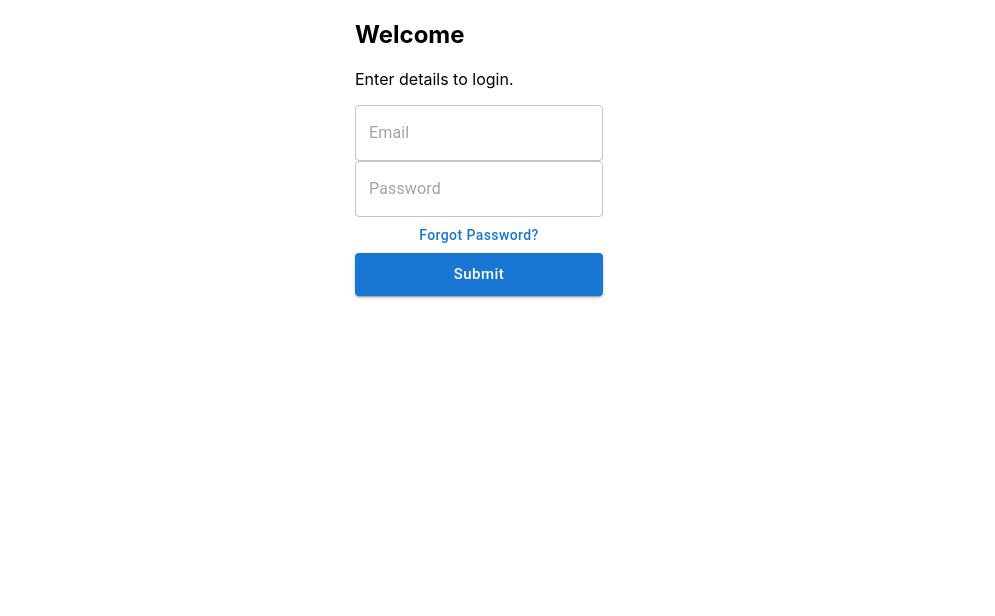
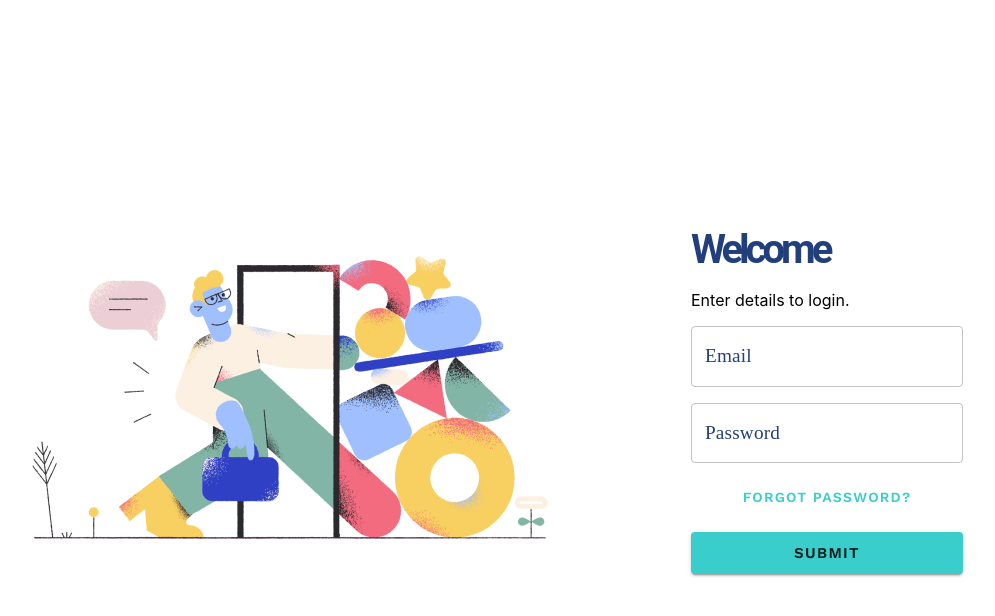
Before and after one commit to Edema-wxd/lenqr-react, a React (Create React App) app: page / in a window 1280 px wide. Shown: the top 616 px of the page, without its empty margins (161-1156 px from the left). Built offline with nearby package versions, Linux system fonts and the light colour scheme.

Commit message:
Done with basic Sigin

```diff
--- a/public/index.html
+++ b/public/index.html
@@ -15,6 +15,12 @@
       user's mobile device or desktop. See https://developers.google.com/web/fundamentals/web-app-manifest/
     -->
     <link rel="manifest" href="%PUBLIC_URL%/manifest.json" />
+    <link rel="preconnect" href="https://fonts.googleapis.com" />
+    <link rel="preconnect" href="https://fonts.gstatic.com" crossorigin />
+    <link
+      href="https://fonts.googleapis.com/css2?family=Work+Sans:ital,wght@0,100;0,200;0,300;0,400;0,500;0,600;0,700;0,800;0,900;1,100;1,200;1,300;1,400;1,500;1,600;1,700;1,800;1,900&display=swap"
+      rel="stylesheet"
+    />
     <!--
       Notice the use of %PUBLIC_URL% in the tags above.
       It will be replaced with the URL of the `public` folder during the build.
@@ -24,7 +30,7 @@
       work correctly both with client-side routing and a non-root public URL.
       Learn how to configure a non-root public URL by running `npm run build`.
     -->
-    <title>React App</title>
+    <title>Lenderqr Demo</title>
   </head>
   <body>
     <noscript>You need to enable JavaScript to run this app.</noscript>
--- a/src/App.jsx
+++ b/src/App.jsx
@@ -1,19 +1,77 @@
 import React from "react";
 import { BrowserRouter, Routes, Route } from "react-router-dom";
+
 import Signin from "./pages/signin/Signin";
 import DashDetails from "./pages/dashboard/DashDetails";
 import DashMain from "./pages/dashboard/DashMain";
 import DashLayout from "./pages/dashboard/DashLayout";
 import Dash404 from "./pages/dashboard/Dash404";
 import DDdocs from "./pages/dashboard/mini/DDdocs";
-
 import DDgeneral from "./pages/dashboard/mini/DDgeneral";
 import DDbank from "./pages/dashboard/mini/DDbank";
 import DDloan from "./pages/dashboard/mini/DDloan";
 import DDsave from "./pages/dashboard/mini/DDsave";
 
+import { createTheme, ThemeProvider } from "@mui/material/styles";
+
+const theme = createTheme({
+  palette: {
+    mode: "light",
+    primary: {
+      main: "#ffffff",
+      light: "#39cdcc",
+    },
+    secondary: {
+      main: "#39cdcc",
+    },
+    text: {
+      primary: "#545F7D",
+      secondary: "#213f7d",
+      disabled: "#545F7D",
+      hint: "#000000",
+    },
+    background: {
+      paper: "#ffffff",
+      default: "#fbfbfb",
+    },
+  },
+  typography: {
+    h1: {
+      fontFamily: "Lora",
+    },
+    h2: {
+      fontSize: "2.5rem",
+      fontWeight: 700,
+      letterSpacing: "-0.1em",
+    },
+    body1: {
+      fontFamily: "Lora",
+      fontSize: "1.2rem",
+    },
+    body2: {
+      fontSize: "1rem",
+      fontFamily: "Work Sans",
+    },
+    button: {
+      fontFamily: "Work Sans",
+      fontWeight: 600,
+      letterSpacing: "0.09em",
+    },
+    h5: {
+      fontFamily: "Work Sans",
+      fontWeight: 600,
+    },
+    h3: {
+      fontFamily: "Work Sans",
+      fontSize: "2rem",
+      fontWeight: 600,
+    },
+  },
+});
+
 function App() {
   return (
+    <ThemeProvider theme={theme}>
       <BrowserRouter>
         <Routes>
           <Route path="/" element={<Signin />} />
@@ -30,6 +88,7 @@ function App() {
           </Route>
         </Routes>
       </BrowserRouter>
+    </ThemeProvider>
   );
 }
 export default App;
--- a/src/pages/SignIn/Signin.jsx
+++ b/src/pages/SignIn/Signin.jsx
@@ -1,41 +1,53 @@
 import React from "react";
-import { Stack, Container, TextField, Button } from "@mui/material";
-import {useNavigate} from "react-router-dom"
+import { Stack, Container, TextField, Button, Typography } from "@mui/material";
+import { Link } from "react-router-dom";
+import pablo from "../../assets/pablo.png";
 
 function Signin() {
-    const navigate  = useNavigate()
   return (
-    <Container>
-      <Stack direction="row" justifyContent="center" alignItems="center">
-        <img src="" alt="" />
+    <Container fixed>
+      <Stack
+        height={"100vh"}
+        direction={{ xs: "column", md: "row" }}
+        justifyContent="center"
+        alignItems="center"
+        gap={12}
+      >
+        <img src={pablo} alt="" />
         <div>
-          <h2>Welcome</h2>
+          <Typography variant="h2" color="textSecondary">
+            Welcome
+          </Typography>
           <p>Enter details to login.</p>
           <form action="">
-            <Stack>
-              <TextField
-                fullWidth
-                type="email"
-                id="email"
-                placeholder="Email"
-              />
+            <Stack gap={2}>
+              <TextField fullWidth type="email" label="Email" id="email" />
               <TextField
                 fullWidth
                 type="password"
                 id="password"
-                placeholder="Password"
+                label="Password"
               />
-              <Button variant="text" style={{ textTransform: "capitalize" }}>
+              <Button
+                variant="text"
+                style={{
+                  textTransform: "uppercase",
+                }}
+                color="secondary"
+              >
                 forgot password?
               </Button>
+              <Link to="dashboard/main" style={{ width: "100%" }}>
                 <Button
                   variant="contained"
-                style={{ textTransform: "capitalize" }}
+                  style={{ textTransform: "uppercase" }}
                   size="large"
-                onClick={navigate("dashboard/main")}
+                  fullWidth
+                  color="secondary"
                 >
                   Submit
                 </Button>
+              </Link>
             </Stack>
           </form>
         </div>
```
Also changed, not shown: src/assets/pablo.png (added). Lines whose indentation alone changed are shown as unchanged.
